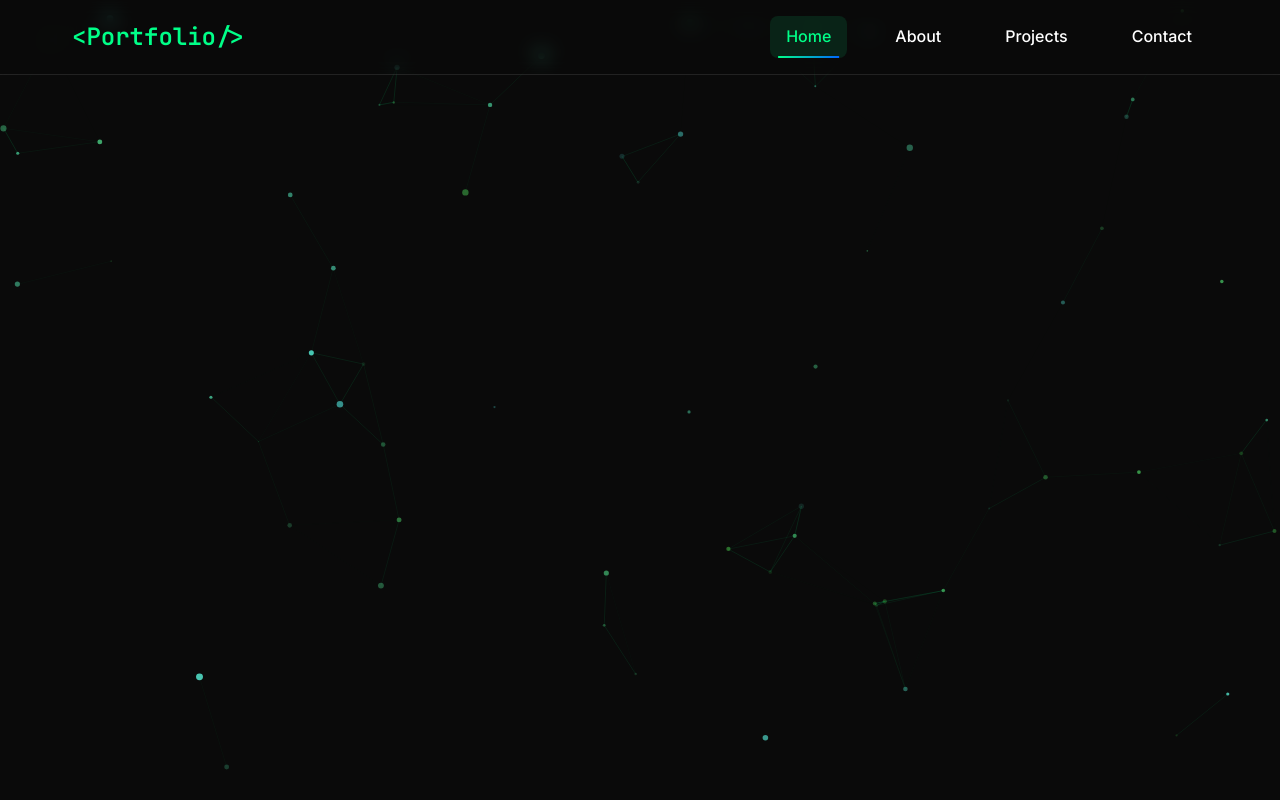
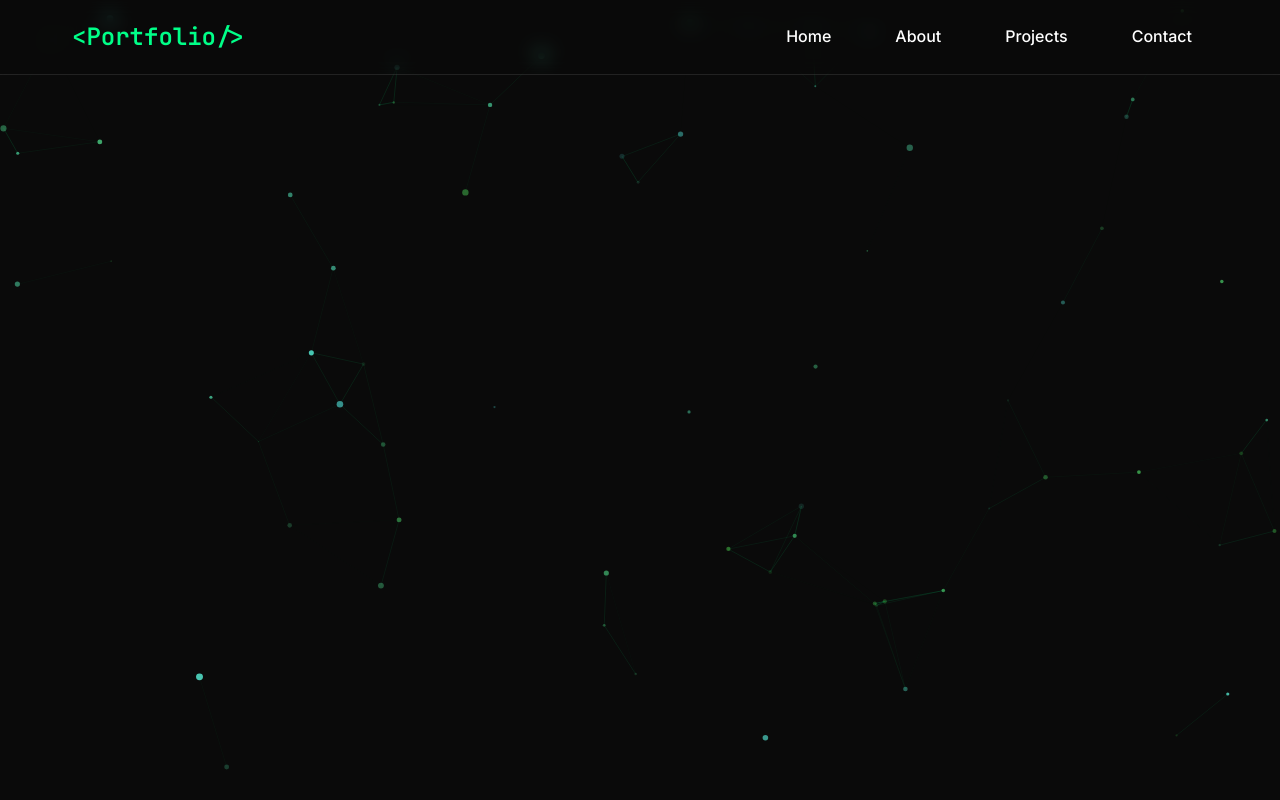
Before and after one commit to sujith9604/portfolio, a React (Vite) app: page / in a window 1280 px wide. Built offline with nearby package versions, Linux system fonts and the light colour scheme.

Commit message:
Route Changed

```diff
--- a/src/pages/Navbar.jsx
+++ b/src/pages/Navbar.jsx
@@ -17,7 +17,7 @@ const Navbar = () => {
   }, [])
 
   const navItems = [
-    { name: 'Home', path: '/' },
+    { name: 'Home', path: '/portfolio' },
     { name: 'About', path: '/about' },
     { name: 'Projects', path: '/projects' },
     { name: 'Contact', path: '/contact' },
```
